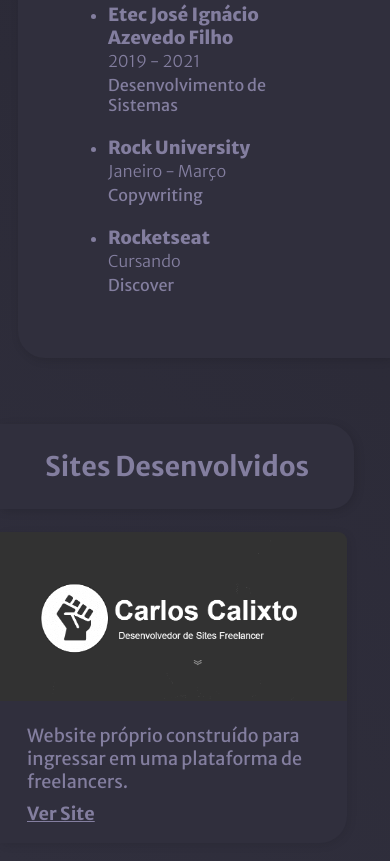
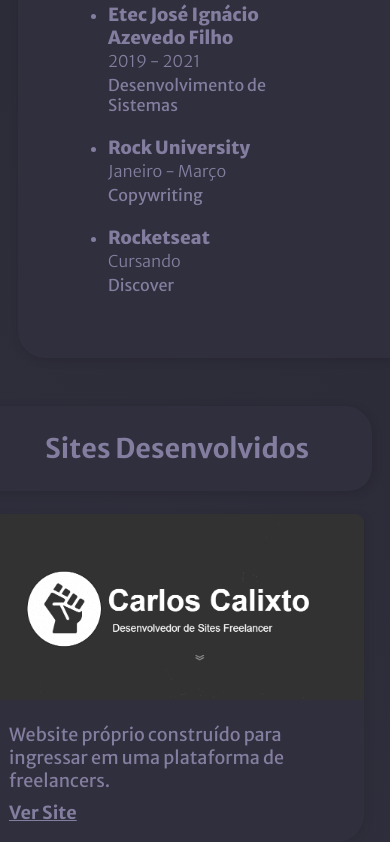
Before and after one commit to euccalixto/portfolio_discover, a plain HTML site: page index.html in a window 390 px wide. Shown: the part 1598-2459 px from the top of the page. Drawn offline with Linux system fonts and the light colour scheme.

Commit message:
fix main padding

```diff
--- a/styles/index.css
+++ b/styles/index.css
@@ -283,11 +283,12 @@ main > .sites section img{
   }
 
   main {
-    padding: 1rem;
+    padding: 0rem;
   }
 
   main > .layout-box{
     margin-bottom: 1.3rem;
+    width: 100%;
   }
 
   main > .sites section{
```
